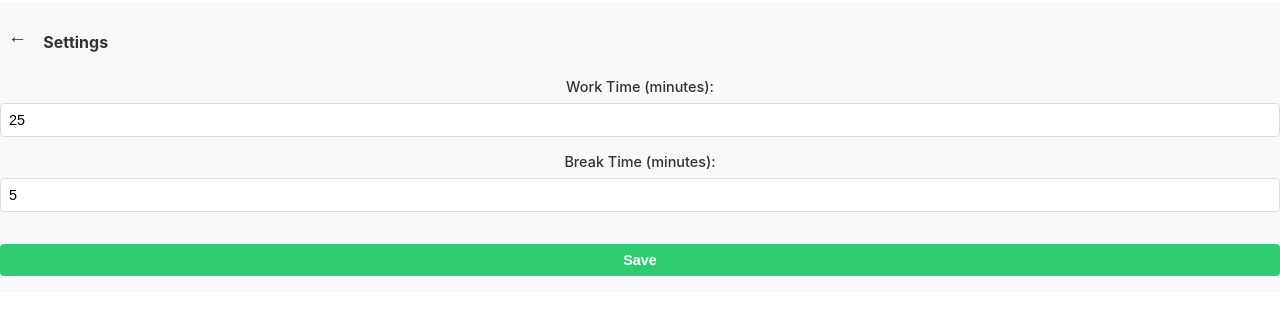
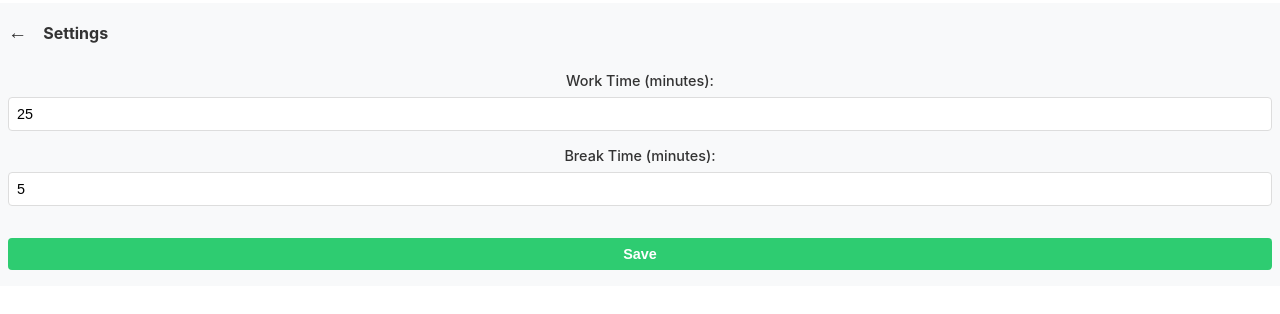
Before and after one commit to arunn/flow-copilot, a React (Create React App) app: page / in a window 1280 px wide. Both pictures are taken after a click on the button 730 px from the left and 31 px from the top of the page. Shown: the top 314 px of the page. Built offline with nearby package versions, Linux system fonts and the light colour scheme; no server answers.

Commit message:
Minor bug fixes and css changes

```diff
--- a/src/components/Pomodoro.tsx
+++ b/src/components/Pomodoro.tsx
@@ -110,7 +110,8 @@ const Pomodoro: React.FC = () => {
     // Send timer update to background script
     chrome.runtime.sendMessage({
       type: 'TIMER_UPDATE',
-      timeLeft
+      timeLeft,
+      isWorkTime
     });
   }, [timeLeft, isRunning, isWorkTime]);
 
--- a/src/components/Settings.css
+++ b/src/components/Settings.css
@@ -26,6 +26,10 @@
   background-color: #f0f0f0;
 }
 
+.settings-header h2 {
+  margin: 0;
+}
+
 .settings-form {
   display: flex;
   flex-direction: column;
@@ -36,6 +40,7 @@
   display: flex;
   flex-direction: column;
   gap: 0.5rem;
+  margin: 0 0.5rem;
 }
 
 .form-group label {
@@ -59,8 +64,8 @@
   border-radius: 4px;
   cursor: pointer;
   font-weight: bold;
-  margin-top: 1rem;
   transition: background-color 0.3s;
+  margin: 1rem 0.5rem 0 0.5rem;
 }
 
 .save-button:hover {
```
Also changed, not shown: public/background.js (+7 -8 lines).
